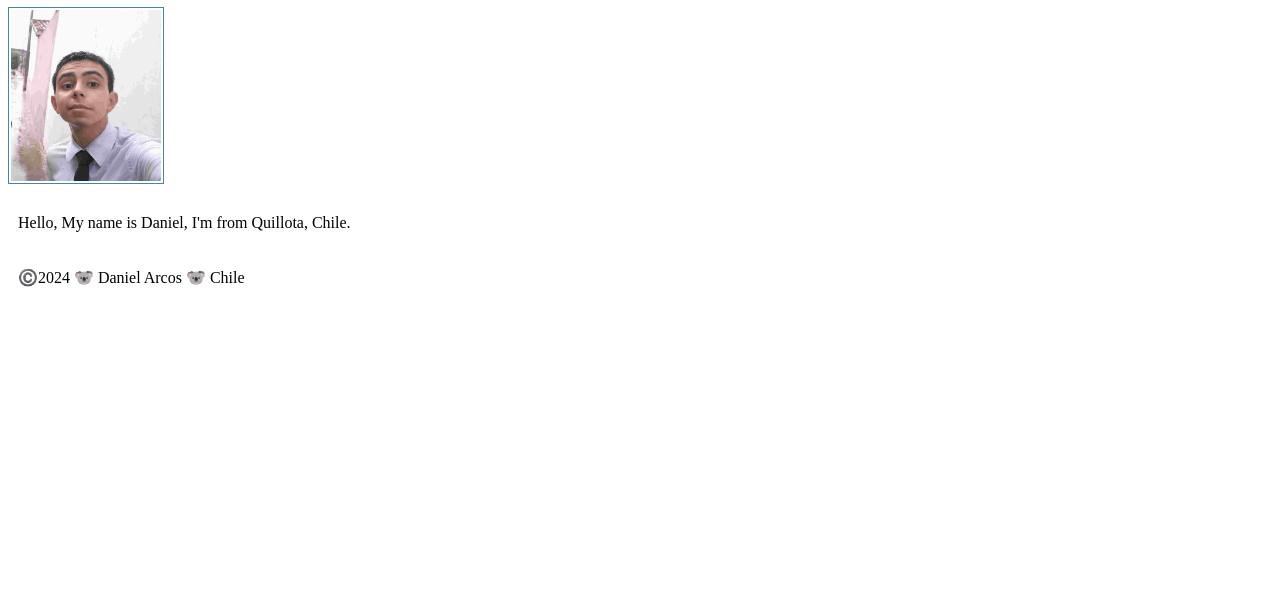
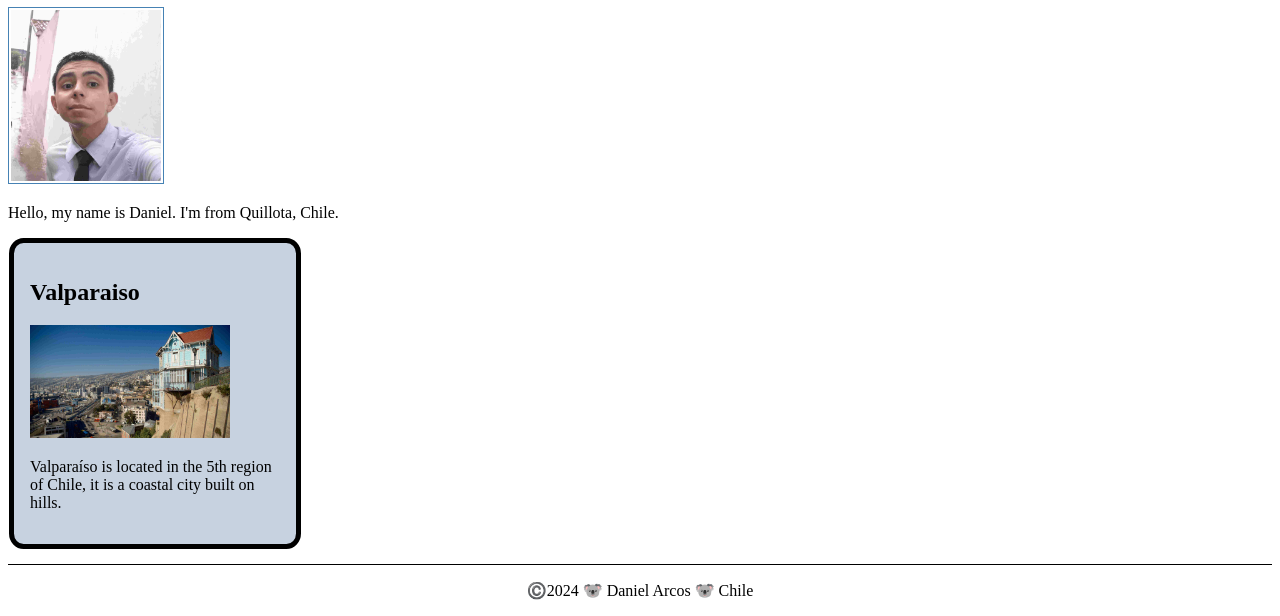
Before and after one commit to Arcosdarniel/wdd130, a plain HTML site: page index.html in a window 1280 px wide. Shown: the part 275-891 px from the top of the page. Before the commit the page ends 800 px from the top, so only its background shows below. Drawn offline with Linux system fonts and the light colour scheme.

Commit message:
new add css html

```diff
--- a/index.html
+++ b/index.html
@@ -5,20 +5,23 @@
         <meta charset="utf-8">
         <meta name="viewport" content="width=device-width,initial-scale=1.0">
         <title>Daniel Orlando Arcos Barboza | WDD 130</title>
+        <meta name="description" content="Daniel Arcos's home page at BYU-Idaho">
+        <meta name="author" content="Daniel Arcos">
     </head>
     <body>
         <header>
             <nav>
                 <a href="#">Home</a>
-                <a href="wwr/">rafting Website</a>
+                <a href="wwr/">Rafting Website</a>
                 <a href="wwwr/site-plan-rafting.html">Rafting Site Plan</a>
             </nav>
         </header>
         <main>
             <h1>Daniel Orlando Arcos Barboza | WDD 130</h1>
-            <img src="images/profile.jpg" alt="Daniel Arcos" width="200">
-            <p>Hello, My name is Daniel, I'm from Quillota, Chile.</p>
+            <img src="images/profile.jpg" alt="A profile photo of Daniel Arcos" width="200">
+            <p>Hello, my name is Daniel. I'm from Quillota, Chile.</p>
         </main>
+        <aside><h2>Valparaiso</h2><img src="images\Valparaiso.jpg" alt="Valparaiso"><p>Valparaíso is located in the 5th region of Chile, it is a coastal city built on hills.</p></aside>
         <footer>
             <p>©️2024 🐨 Daniel Arcos 🐨 Chile</p>
         </footer>
--- a/styles/styles.css
+++ b/styles/styles.css
@@ -13,14 +13,36 @@ h1 {
     color: steelblue;
 }
 
-img{
+p {
+    padding: 0;
+}
+main{
+    max-width: 840px;
+}
+main img{
     width: 150px;
     height: auto;
     border: 1px solid steelblue;
     padding: 2px;
     box-shadow: 0 0 30 px gray;
+
 }
+aside{
+    width: 250px;
+    margin: 1px;
+    border: 5px solid black;
+    border-radius: 5%;
+    padding: 1rem;
+    background-color:rgba(46, 86, 138, 0.267) ;
+    color:rgb(0, 0, 0);
 
-p {
-    padding: 10px;
 }
+aside img{
+    width: 200px;
+    height: auto;
+}
+footer{
+    margin-top: 15px;
+    border-top: 1px solid #000;
+    text-align: center;
+}
```
Also changed, not shown: styles/box-model.css (added, +8 -0 lines), week02/box-model.html (added, +14 -0 lines), images/Valparaiso.jpg (added).
